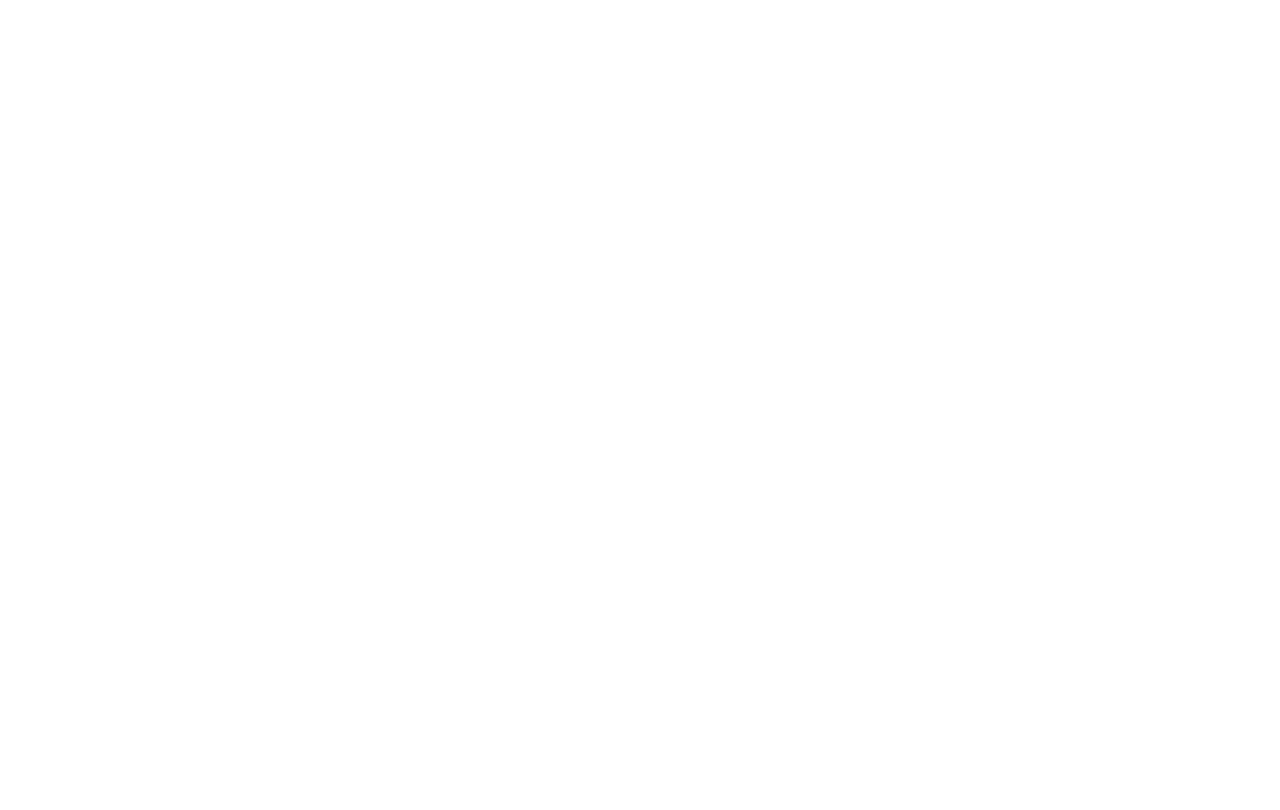
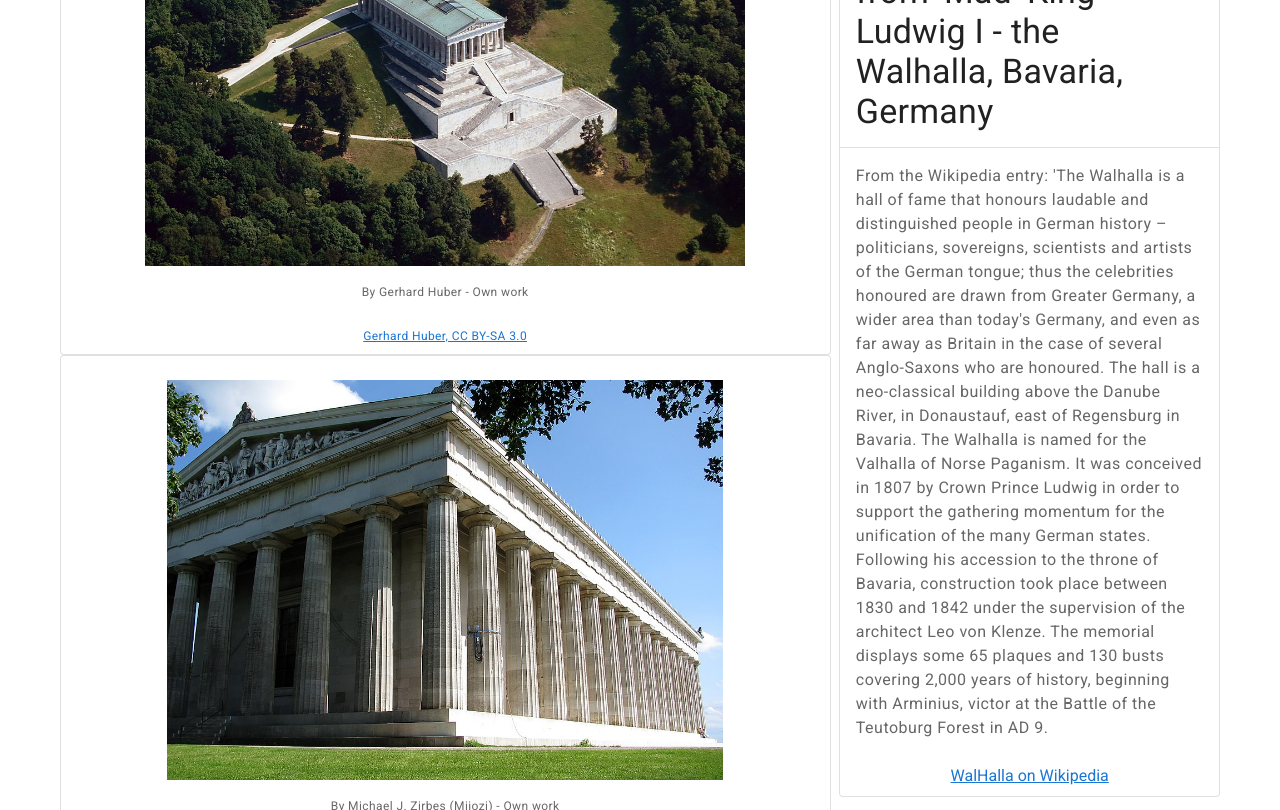
Before and after one commit to lucien-stavenhagen/Vuetify-archhistory-site, a Vue app: page /doricorder in a window 1280 px wide. Shown: the part 5940-6750 px from the top of the page. Before the commit the page ends 5845 px from the top, so only its background shows below. Built offline with nearby package versions, Linux system fonts and the light colour scheme.

Commit message:
doric finished

```diff
--- a/src/views/DoricOrder.vue
+++ b/src/views/DoricOrder.vue
@@ -86,7 +86,7 @@
           ]
         },
         {
-          switched: false,
+          switch: false,
           styled: true,
           title: "The Parthenon I",
           subtitle: "Some views of the Parthenon from a distance.",
@@ -117,7 +117,7 @@
           ]
         },
         {
-          switched: true,
+          switch: true,
           styled: true,
           title: "The Parthenon II",
           subtitle: "",
@@ -148,6 +148,45 @@
 © 2008 WGBH Educational Foundation`
             }
           ]
+        },
+        {
+          switch: false,
+          styled: true,
+          title:
+            "A modern example from 'Mad' King Ludwig I - the Walhalla, Bavaria, Germany",
+          subtitle: "",
+          text:
+            "From the Wikipedia entry: 'The Walhalla is a hall of fame that honours laudable and distinguished people in German history – politicians, sovereigns, scientists and artists of the German tongue; thus the celebrities honoured are drawn from Greater Germany, a wider area than today's Germany, and even as far away as Britain in the case of several Anglo-Saxons who are honoured. The hall is a neo-classical building above the Danube River, in Donaustauf, east of Regensburg in Bavaria. The Walhalla is named for the Valhalla of Norse Paganism. It was conceived in 1807 by Crown Prince Ludwig in order to support the gathering momentum for the unification of the many German states. Following his accession to the throne of Bavaria, construction took place between 1830 and 1842 under the supervision of the architect Leo von Klenze. The memorial displays some 65 plaques and 130 busts covering 2,000 years of history, beginning with Arminius, victor at the Battle of the Teutoburg Forest in AD 9.",
+          links: [
+            {
+              href: "https://en.wikipedia.org/wiki/Walhalla_memorial",
+              text: "WalHalla on Wikipedia"
+            }
+          ],
+          images: [
+            {
+              source: require("../assets/greek/1080px-Walhalla_Aerial_View.jpg"),
+              caption: `By Gerhard Huber - Own work`,
+              links: [
+                {
+                  href:
+                    "https://commons.wikimedia.org/w/index.php?curid=59561227",
+                  text: "Gerhard Huber, CC BY-SA 3.0"
+                }
+              ]
+            },
+            {
+              source: require("../assets/greek/1000px-Walhalla_Aussen2.jpg"),
+              caption: `By Michael J. Zirbes (Mijozi) - Own work`,
+              links: [
+                {
+                  href:
+                    "https://commons.wikimedia.org/w/index.php?curid=7489307",
+                  text: "Michael J. Zirbes, CC BY 3.0,"
+                }
+              ]
+            }
+          ]
         }
       ]
     };
```
